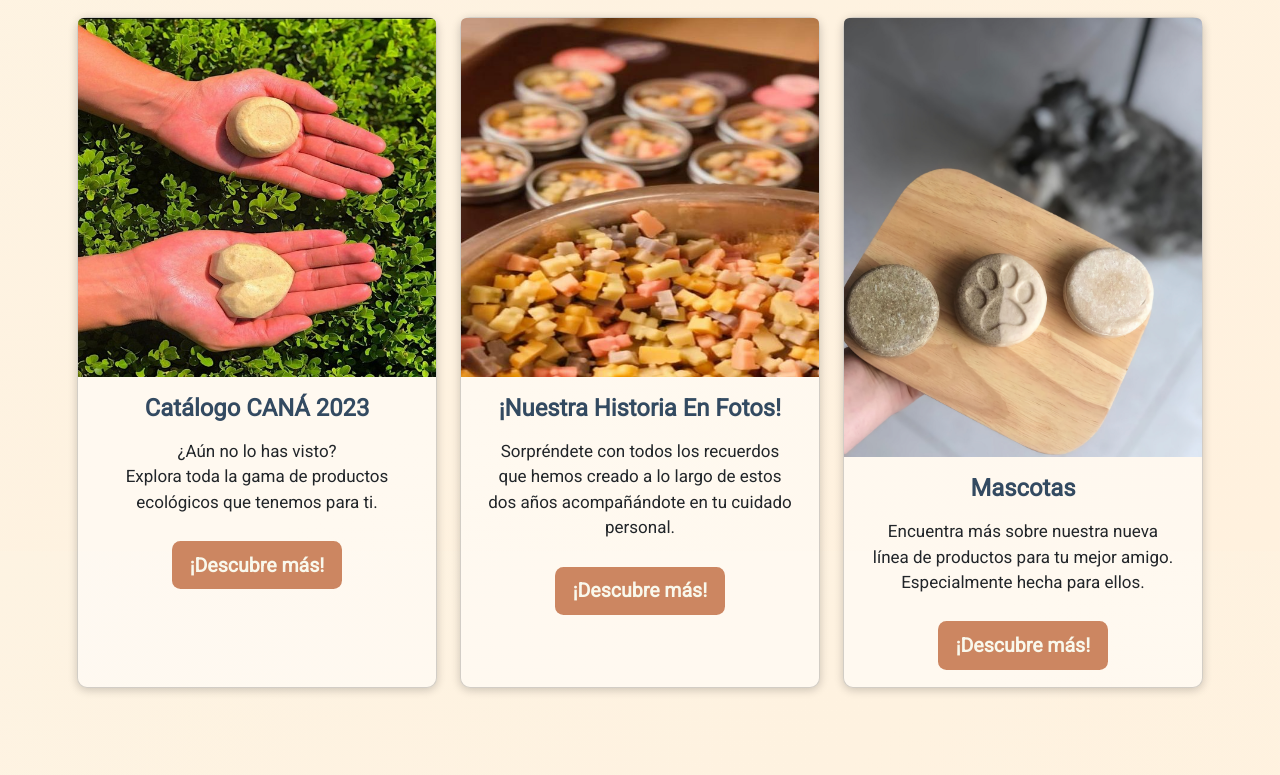
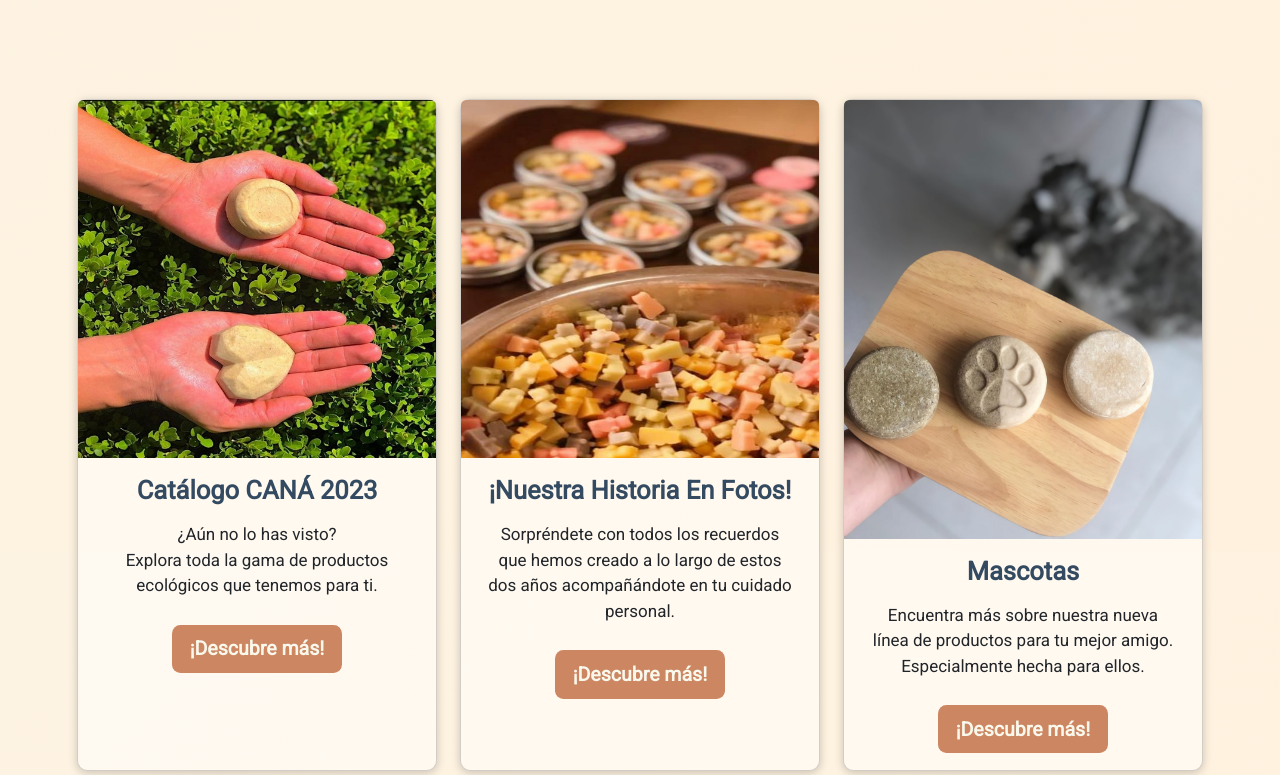
Before and after one commit to CANAECO/canaeco, a website: page index.html in a window 1280 px wide. Shown: the part 1849-2624 px from the top of the page. Drawn offline with nearby package versions, Linux system fonts and the light colour scheme; a script that the page names is missing.

Commit message:
Update index.css

```diff
--- a/css/index.css
+++ b/css/index.css
@@ -50,6 +50,7 @@
     text-align: center;
     color: var(--clr-Secundario);
     font-weight: 600;
+    font-size: 3rem;
 }
 
 h2 {
@@ -61,7 +62,7 @@
 
 h3 {
     color: var(--clr-Secundario);
-    font-size: 1.4rem;
+    font-size: 1.5rem;
     text-align: center;
     font-weight: 600;
 }
```
